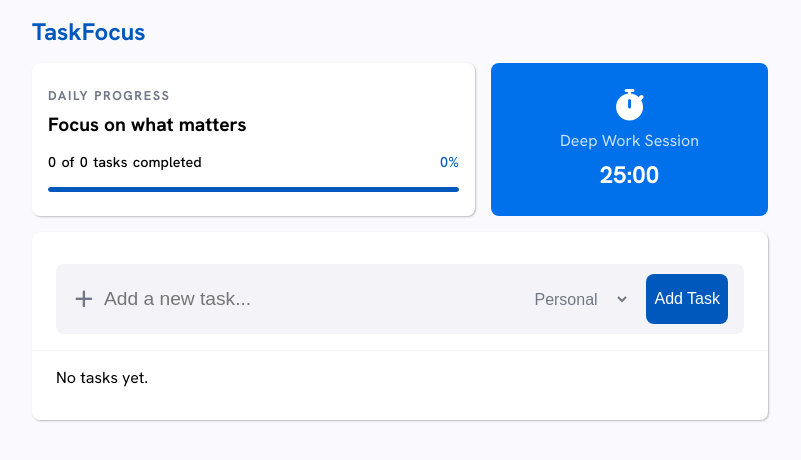
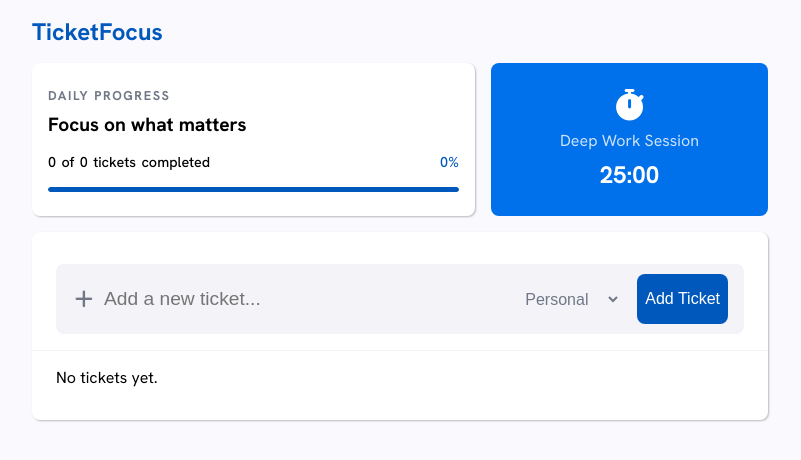
Before and after one commit to Timdare/ticketfocus, a React (Vite) app in the folder ticketfocus/: page / in a window 1280 px wide. Shown: the top 460 px of the page, without its empty margins (240-1041 px from the left). Built offline with nearby package versions, Linux system fonts and the light colour scheme.

Commit message:
Display tickets instead of tasks

```diff
--- a/ticketfocus/src/App.jsx
+++ b/ticketfocus/src/App.jsx
@@ -22,7 +22,7 @@ function App() {
     <>
       <div className="main-content">
         <header>
-          <h1 className="project-name dark-blue">TaskFocus</h1>
+          <h1 className="project-name dark-blue">TicketFocus</h1>
         </header>
 
         <main>
@@ -75,7 +75,7 @@ function App() {
             </div>
             <ul className="task-list">
               {tasks.length === 0 && (
-                <li className="no-task-yet item-container p-block-1rem">No tasks yet.</li>
+                <li className="no-task-yet item-container p-block-1rem">No tickets yet.</li>
               )}
               {tasks.map((task) => {
                 return (
--- a/ticketfocus/src/components/InputContainer.jsx
+++ b/ticketfocus/src/components/InputContainer.jsx
@@ -43,7 +43,7 @@ export function InputContainer({
       </div>
       <input
         type="text"
-        placeholder="Add a new task..."
+        placeholder="Add a new ticket..."
         className="light-grey-bg"
         onChange={saveInput}
         onKeyDown={addTaskEnterKey}
@@ -60,7 +60,7 @@ export function InputContainer({
       </select>
       <div className="add-task-button-container">
         <button className="add-task-button" onClick={addTask}>
-          Add Task
+          Add Ticket
         </button>
       </div>
     </div>
--- a/ticketfocus/src/components/TasksProgressContainer.jsx
+++ b/ticketfocus/src/components/TasksProgressContainer.jsx
@@ -14,7 +14,7 @@ export function TasksProgressContainer({ tasks }) {
         <div className="task-progress-status">
           <span className="task-progress-status-text">
             {completeTasks.length} of {totalTasks}{" "}
-            {totalTasks === 1 ? "task" : "tasks"} completed
+            {totalTasks === 1 ? "ticket" : "tickets"} completed
           </span>
           <span className="task-progress-status-percent dark-blue">
             {completeTasksPercent ? Math.floor(completeTasksPercent) : 0}%
```
